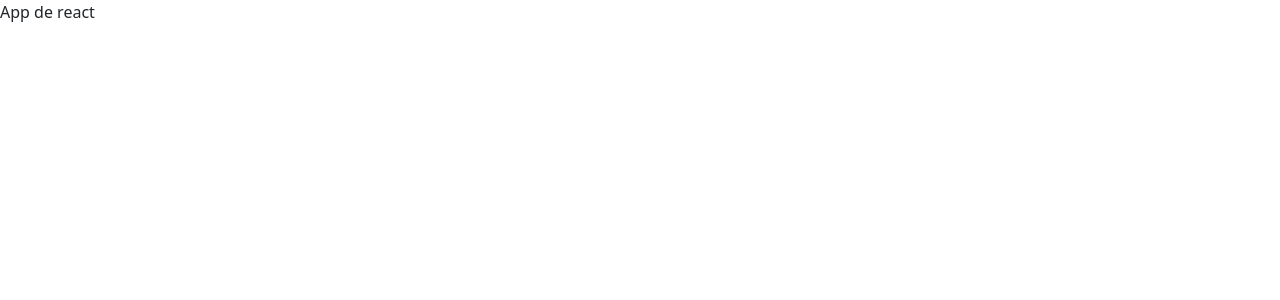
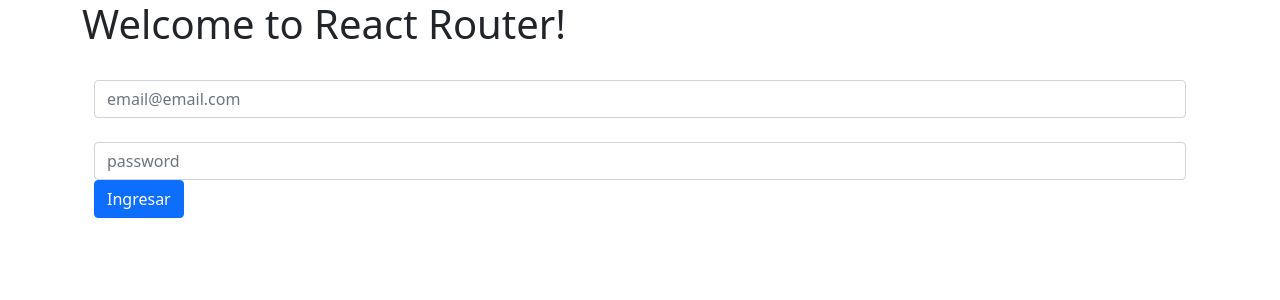
Before and after one commit to JaimeCabrera/prueba-reactjs, a React (Create React App) app: page / in a window 1280 px wide. Shown: the top 300 px of the page. Built offline with nearby package versions, Linux system fonts and the light colour scheme.

Commit message:
add react router v6

```diff
--- a/package.json
+++ b/package.json
@@ -6,9 +6,11 @@
     "@testing-library/jest-dom": "^5.16.2",
     "@testing-library/react": "^12.1.3",
     "@testing-library/user-event": "^13.5.0",
+    "axios": "^0.26.0",
     "bootstrap": "^5.1.3",
     "react": "^17.0.2",
     "react-dom": "^17.0.2",
+    "react-router-dom": "^6.2.2",
     "react-scripts": "5.0.0",
     "sass": "^1.49.9",
     "web-vitals": "^2.1.4"
--- a/src/App.js
+++ b/src/App.js
@@ -1,5 +1,10 @@
 import React from "react";
+import { AppRouter } from "./routers/AppRouter";
 
 export const App = () => {
-  return <div>App de react</div>;
+  return (
+    <div className="container">
+      <AppRouter />
+    </div>
+  );
 };
--- /dev/null
+++ b/src/components/Button.js
@@ -0,0 +1,5 @@
+import React from "react";
+
+export const Button = ({ title }) => {
+  return <button>{title}</button>;
+};
--- /dev/null
+++ b/src/components/FormInput.js
@@ -0,0 +1,18 @@
+import React from "react";
+
+export const FormInput = ({ type, placeholder, name }) => {
+  return (
+    <>
+      <div class="form-group">
+        <label for=""></label>
+        <input
+          type={type}
+          class="form-control"
+          name={name}
+          autocomplete="off"
+          placeholder={placeholder}
+        />
+      </div>
+    </>
+  );
+};
--- a/src/index.js
+++ b/src/index.js
@@ -1,12 +1,16 @@
 import React from "react";
 import ReactDOM from "react-dom";
 import { App } from "./App";
+import { BrowserRouter } from "react-router-dom";
+
 // styles
 import "./styles/app.scss";
 
 ReactDOM.render(
   <React.StrictMode>
-    <App />
+    <BrowserRouter>
+      <App />
+    </BrowserRouter>
   </React.StrictMode>,
   document.getElementById("root")
 );
--- /dev/null
+++ b/src/pages/List.js
@@ -0,0 +1,20 @@
+import React from "react";
+
+export const List = () => {
+  return (
+    <div className="list-group">
+      <a
+        href="/list"
+        className="list-group-item list-group-item-action active"
+        aria-current="true"
+      >
+        <div className="d-flex w-100 justify-content-between">
+          <h5 className="mb-1">List group item heading</h5>
+          <small>3 days ago</small>
+        </div>
+        <p className="mb-1">Some placeholder content in a paragraph.</p>
+        <small>And some small print.</small>
+      </a>
+    </div>
+  );
+};
--- /dev/null
+++ b/src/pages/ListDetail.js
@@ -0,0 +1,5 @@
+import React from "react";
+
+export const ListDetail = () => {
+  return <div>ListDetail</div>;
+};
--- /dev/null
+++ b/src/pages/Login.js
@@ -0,0 +1,31 @@
+import React from "react";
+import { useNavigate } from "react-router-dom";
+import { FormInput } from "../components/FormInput";
+
+export const Login = () => {
+  // hook para la navegacion
+  const navigate = useNavigate();
+
+  // func to submit data to server
+  const handleSubmit = (e) => {
+    e.preventDefault();
+    navigate("/list", { replace: true });
+    console.log(e);
+  };
+
+  return (
+    <div className="container">
+      <form>
+        <FormInput name="email" placeholder="email@email.com" type="email" />
+        <FormInput name="password" placeholder="password" type="password" />
+        <button
+          type="submit"
+          className="btn btn-primary"
+          onClick={handleSubmit}
+        >
+          Ingresar
+        </button>
+      </form>
+    </div>
+  );
+};
--- /dev/null
+++ b/src/routers/AppRouter.js
@@ -0,0 +1,18 @@
+import React from "react";
+import { Routes, Route } from "react-router-dom";
+import { List } from "../pages/List";
+import { ListDetail } from "../pages/ListDetail";
+import { Login } from "../pages/Login";
+
+export const AppRouter = () => {
+  return (
+    <>
+      <h1>Welcome to React Router!</h1>
+      <Routes>
+        <Route path="/" element={<Login />} />
+        <Route path="/list" element={<List />} />
+        <Route path="/list-detail" element={<ListDetail />} />
+      </Routes>
+    </>
+  );
+};
```
Also changed, not shown: 1 other file (tests, documents, lock files or other folders).
